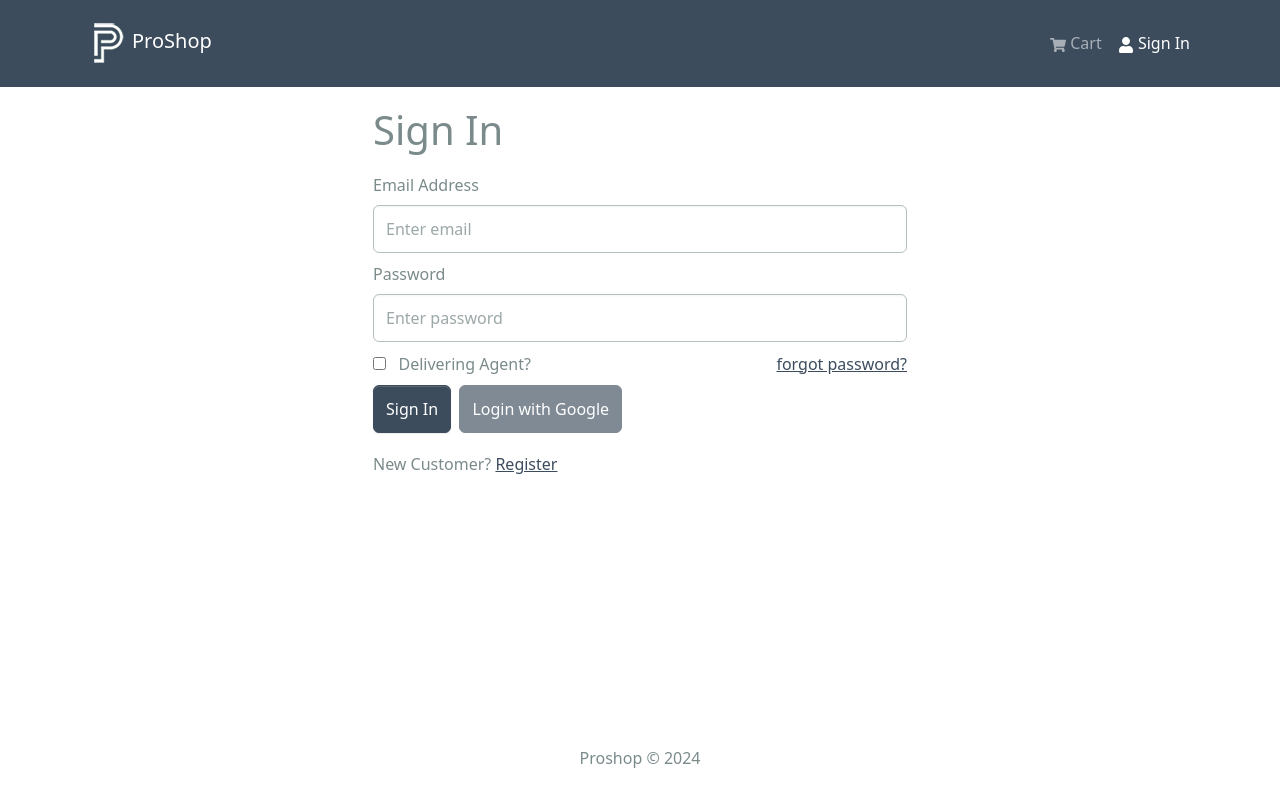
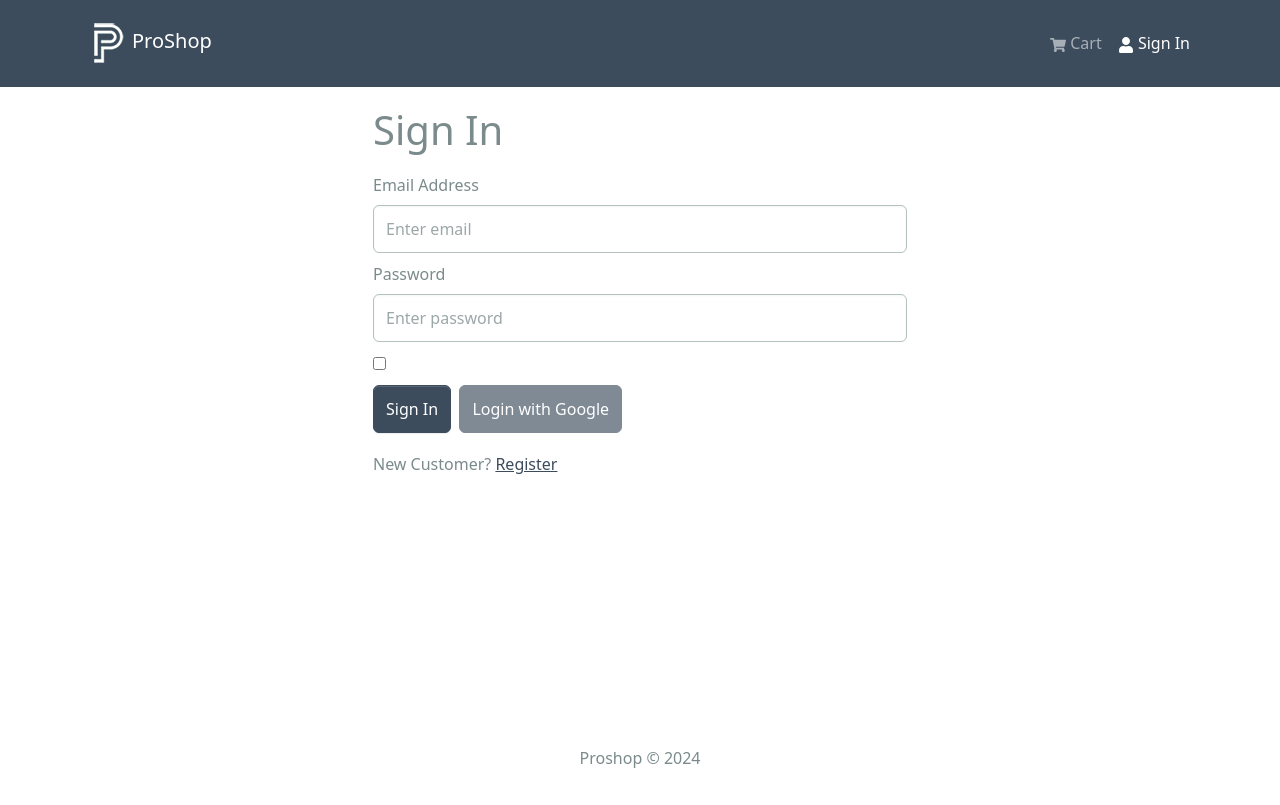
Before and after one commit to Utsavj06/proshop-front, a React (Create React App) app: page /login in a window 1280 px wide. Built offline with nearby package versions, Linux system fonts and the light colour scheme; no server answers.

Commit message:
remove forget password button

```diff
--- a/src/screens/LoginScreen.jsx
+++ b/src/screens/LoginScreen.jsx
@@ -118,7 +118,7 @@ const LoginScreen = () => {
             value={isDeliveryingAgent}
             onClick={() => setIsDeliveryingAgent(!isDeliveryingAgent)}
           />
-          &nbsp;&nbsp;&nbsp;<label>Delivering Agent?</label>
+         {/* &nbsp;&nbsp;&nbsp;<label>Delivering Agent?</label>
           <a
             href="#"
             className="mb-1 float-end"
@@ -127,6 +127,7 @@ const LoginScreen = () => {
           >
             forgot password?
           </a>
+          */}
           <br />
           <div className="mt-2" />
           <Button disabled={loaginLoad} type="submit" variant="primary">
```
